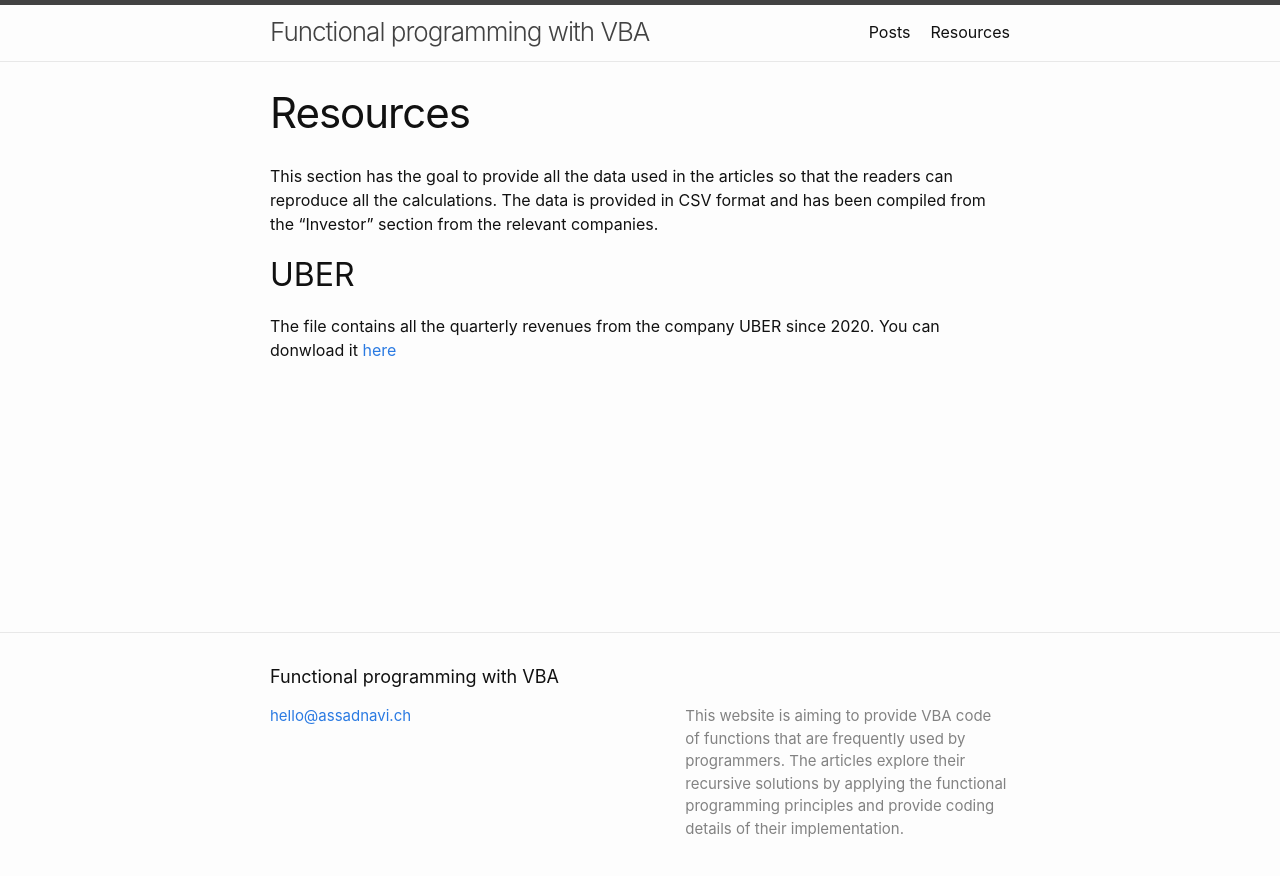
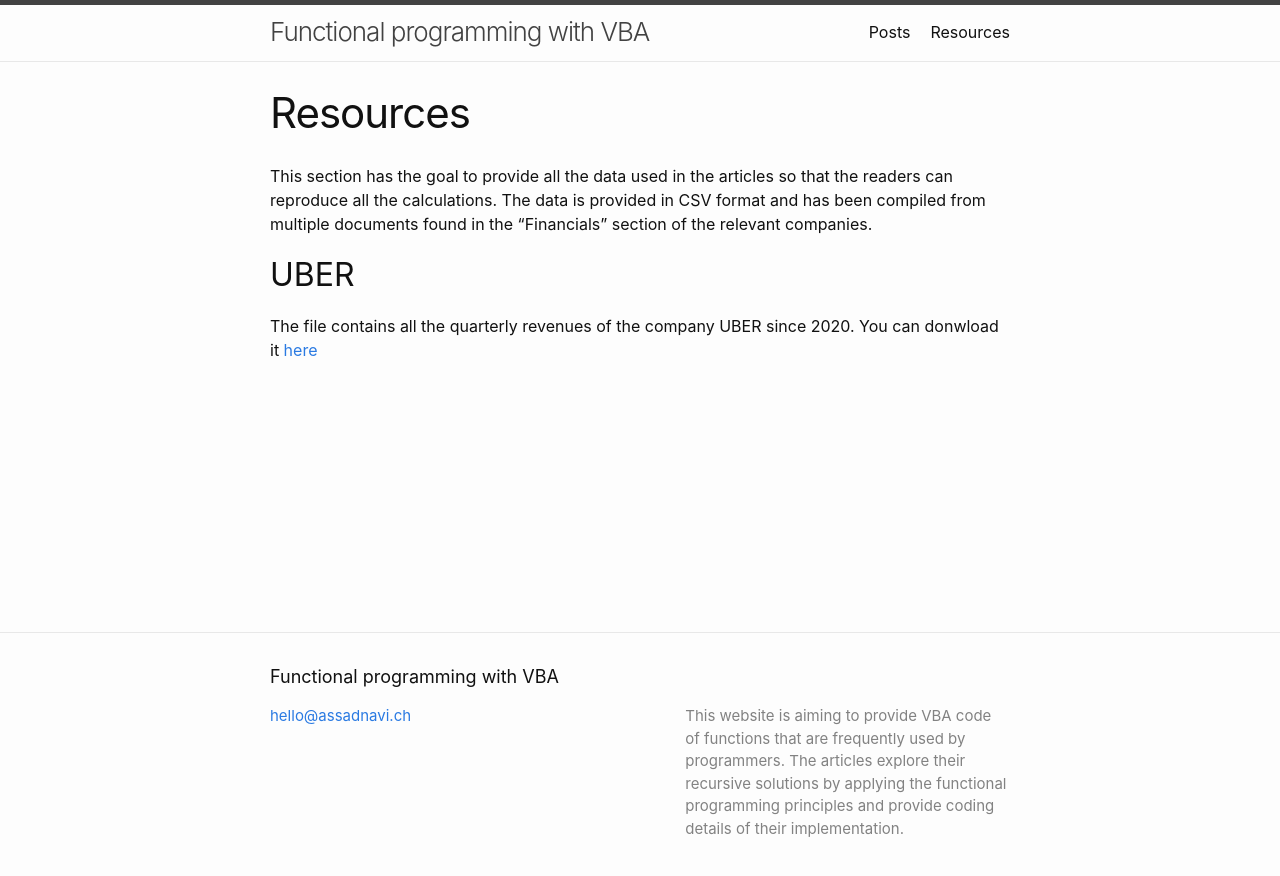
Before and after one commit to assadnavi/assadnavi.github.io, a Jekyll site: the page built from resources.markdown, in a window 1280 px wide. Shown: the top 876 px of the page. Built offline with Jekyll 4.4.1, drawn with Linux system fonts in a browser that asks for light colours.

Commit message:
updated meta keywords + resources page

```diff
--- a/_includes/head.html
+++ b/_includes/head.html
@@ -1,5 +1,5 @@
 <head>
-  <meta name="keywords" content="Compound, Interest, Smoothing, Moving, Average, Uber, Revenue, Growth, VBA, Coding, Programming, Functional, Recursive, Thinking, Factorial, Sum, Filter, Minimum">
+  <meta name="keywords" content="Compound, Interest, Smoothing, Moving, Average, Uber, Revenue, Csv, Growth, VBA, Coding, Programming, Functional, Recursive, Thinking, Factorial, Sum, Filter, Minimum">
   <meta charset="utf-8">
   <meta http-equiv="X-UA-Compatible" content="IE=edge">
   <meta name="viewport" content="width=device-width, initial-scale=1">
--- a/resources.markdown
+++ b/resources.markdown
@@ -7,7 +7,7 @@ title: "Resources"
 #list_title: "Data"
 #canonical_url: 'https://www.functionalvba.com/index.html'
 ---
-This section has the goal to provide all the data used in the articles so that the readers can reproduce all the calculations. The data is provided in CSV format and has been compiled from the "Investor" section from the relevant companies.
+This section has the goal to provide all the data used in the articles so that the readers can reproduce all the calculations. The data is provided in CSV format and has been compiled from multiple documents found in the "Financials" section of the relevant companies.
 
 <h2>UBER</h2>
-The file contains all the quarterly revenues from the company UBER since 2020. You can donwload it <a href="/assets/uber_revenues.csv">here</a>
+The file contains all the quarterly revenues of the company UBER since 2020. You can donwload it <a href="/assets/uber_revenues.csv">here</a>
```
